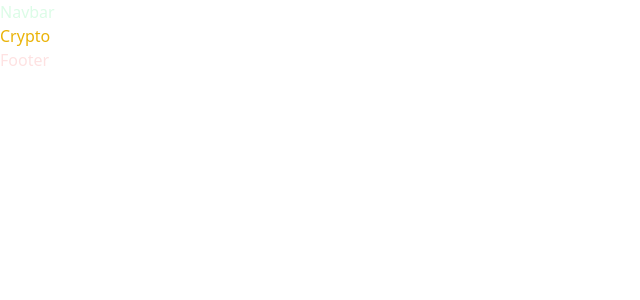
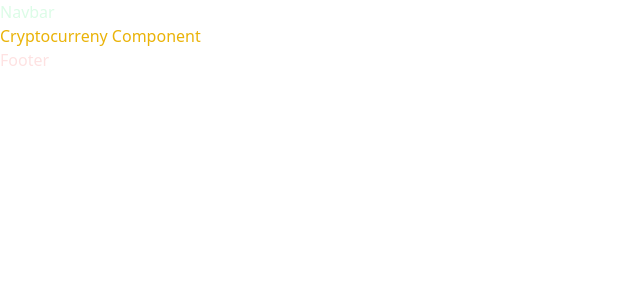
Before and after one commit to Vi-obb/react-cryptocurrency-app, a React (Vite) app: page / in a window 1280 px wide. Shown: the top 300 px of the page, without its empty margins (0-640 px from the left). Built offline with nearby package versions, Linux system fonts and the light colour scheme.

Commit message:
editted cryto.jsx file

```diff
--- a/src/components/Body/Crypto.jsx
+++ b/src/components/Body/Crypto.jsx
@@ -14,7 +14,7 @@ import React from 'react'
 
 const Crypto = () => {
 	return (
-		<div className='text-yellow-500'>Crypto</div>
+		<div className='text-yellow-500'>Cryptocurreny Component</div>
 	)
 }
 
```
